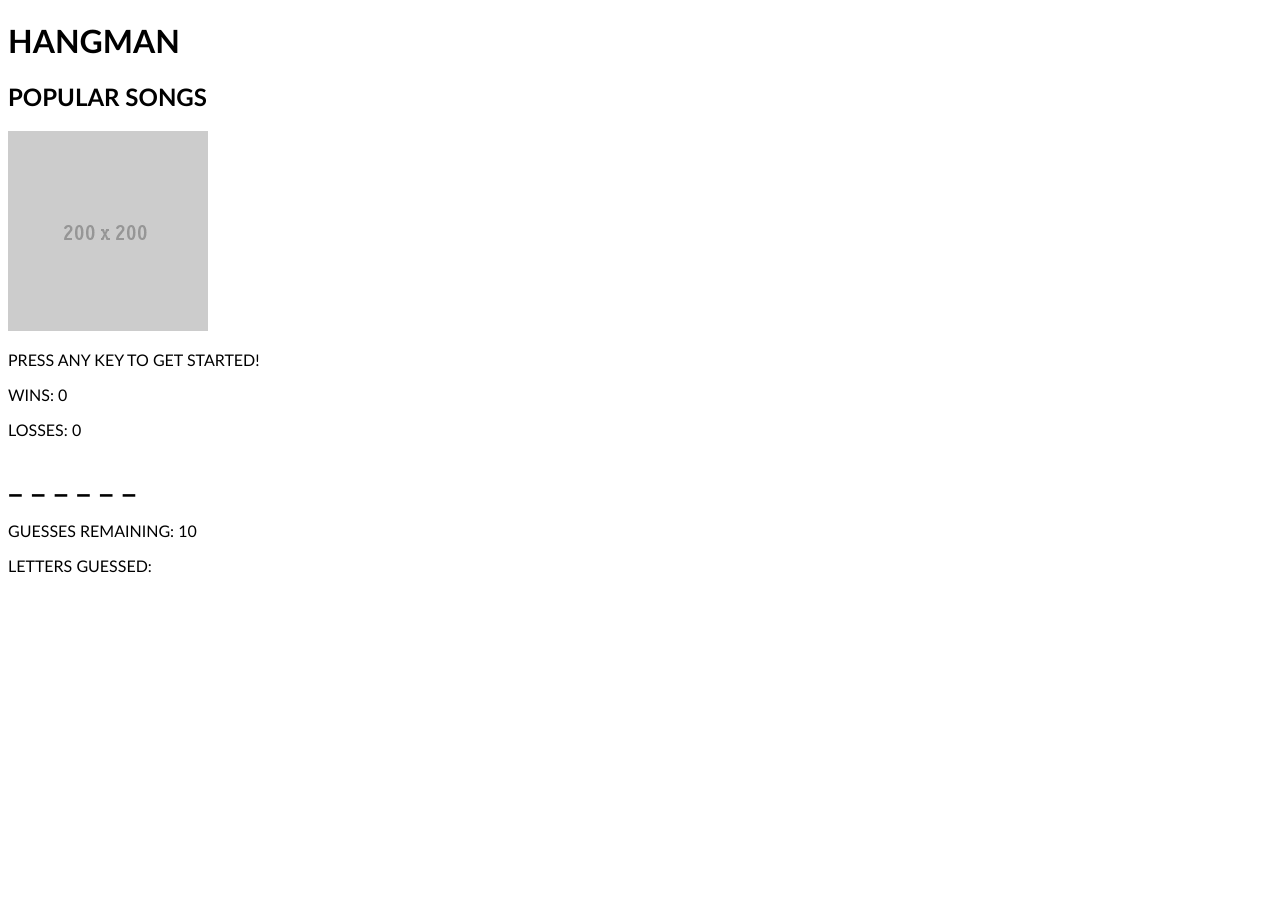
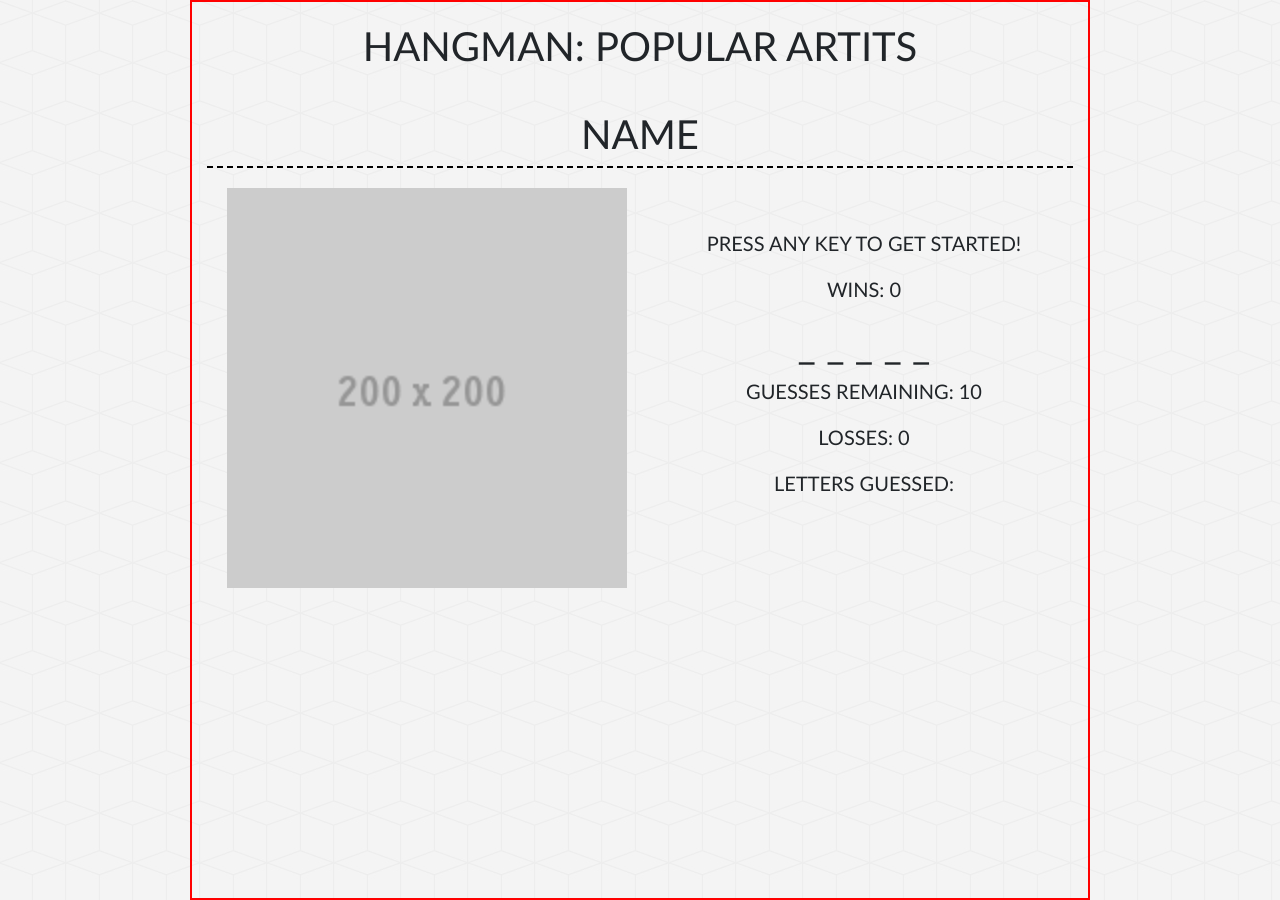
Before and after one commit to kevinperez1996/Word-Guess-Game, a plain HTML site: page index.html in a window 1280 px wide. Before the commit the page ends 800 px from the top, so only its background shows below. Drawn offline with nearby package versions, Linux system fonts and the light colour scheme.

Commit message:
messed around a bit with JS. began styling the page using bootstrap and my own css

```diff
--- a/assets/css/style.css
+++ b/assets/css/style.css
@@ -0,0 +1,35 @@
+body {
+    background-image: url(../images/cubes.png);
+    font-family: 'Trebuchet MS', 'Lucida Sans Unicode', 'Lucida Grande', 'Lucida Sans', Arial, sans-serif;
+    text-transform: uppercase;
+    width: 900px;
+    height: 900px;
+    border: solid red 2px;
+    margin: auto;
+}
+.title{
+    font-size: 50px;
+    text-align: center;
+}
+.songName{
+    font-size: 40px;
+    text-align: center;
+}
+.songImg{
+    margin-left: 20px;
+    margin-top: 20px;
+    height: 600px;
+}
+.game-text{
+
+    margin-top: 60px;
+    text-align: center;
+    font-size: 20px;
+}
+.row1{
+    margin-top: 20px;
+    margin-bottom: 40px;
+}
+.row2{
+    border-bottom: dashed 2px black;
+}
--- a/assets/javascript/game2.js
+++ /dev/null
@@ -1,97 +0,0 @@
-//create array of words
-var artist = ["drake", "chance", "jcole"];
-//Point Tracker
-var wins = 0;
-var losses = 0;
-var guesses = 10;
-
-function gameStart() {
-
-    //this displays the current scores on the page, before any changes are made.
-    document.getElementById("guess-count").innerHTML = guesses;
-    document.getElementById("win-count").innerHTML = wins;
-    document.getElementById("loss-count").innerHTML = losses;
-
-    //choose word randomly
-    var computerGuess = Math.floor(Math.random() * artist.length);
-    var computerChoice = artist[computerGuess];
-    var underScore = [];
-    var rightletter = [];
-    var wrongletter = [];
-    var lettersGuessed = [];
-    console.log(computerChoice);
-
-    //create underscores for length of word
-    var wordLength = (computerChoice.length);
-    console.log(wordLength);
-    function makeUnderscore() {
-        for (var i = 0; i < computerChoice.length; i++) {
-            underScore.push("_")
-        }
-        return underScore;
-    }
-    console.log(makeUnderscore());
-
-    //Adds underscores in begining of game
-    document.getElementById("underscores").innerHTML = underScore.join(" ");
-
-    //record user guess
-    document.onkeyup = function (event) {
-        var userInput = event.key;
-
-        //if the letter is in the word, we add the letter to "rightletter" array
-        if (computerChoice.indexOf(userInput) > -1) {
-            rightletter.push(userInput);
-
-            //replace underscore with correct letter
-            underScore[computerChoice.indexOf(userInput)] = userInput;
-
-            if (underScore.join("") === computerChoice && computerChoice === "drake") {
-                //document.getElementById("cover").src = "assets/images/Drake.jpg";
-                wins++;
-                document.getElementById("win-count").textContent = wins;
-            }
-            else if (underScore.join("") === computerChoice && computerChoice === "jcole") {
-                //document.getElementById("cover").src = "assets/images/Jcole.jpg";
-                wins++;
-                document.getElementById("win-count").textContent = wins;
-            }
-            else if (underScore.join("") === computerChoice && computerChoice === "Chance") {
-                //document.getElementById("cover").src = "assets/images/Chance.jpg";
-                wins++;
-                document.getElementById("win-count").textContent = wins;
-            }
-        }
-        //if the letter is not in the word we add it to the "wrong letter" array and we make sure we do not repeat used words
-        else if (computerChoice.indexOf(userInput) < 0 && wrongletter.indexOf(userInput) < 0) {
-            wrongletter.push(userInput);
-            lettersGuessed.push(userInput);
-            guesses--;
-            document.getElementById("guess-count").textContent = guesses;
-            document.getElementById("letters-count").textContent = lettersGuessed;
-
-            if (guesses === 0) {
-                losses++;
-                document.getElementById("loss-count").textContent = losses;
-            }
-
-
-        }
-        if (underScore.join("") === computerChoice) {
-           //alert("done");
-           function reset() {
-                document.getElementById("letters-count").innerHTML = "";
-                document.getElementById("guess-count").innerHTML = 10;
-
-            }
-           reset();
-        }
-
-        //makes sure we update underscores with appropriate letters
-        document.getElementById("underscores").innerHTML = underScore.join(" ");
-    }
-}
-gameStart();
- if (wins === 1){
-     gameStart();
- }
--- a/index.html
+++ b/index.html
@@ -1,44 +1,61 @@
-<!DOCTYPE html>
 <html lang="en">
 
 <head>
-    <meta charset="UTF-8">
-    <meta name="viewport" content="width=device-width, initial-scale=1.0">
-    <meta http-equiv="X-UA-Compatible" content="ie=edge">
-    <title>Document</title>
-    <!-- <script type="text/javascript" src="assets/javascript/game.js"></script> -->
-    <!-- <link rel="stylesheet" href="assets/css/reset.css"> -->
+    <!-- Required meta tags -->
+    <meta charset="utf-8">
+    <meta name="viewport" content="width=device-width, initial-scale=1, shrink-to-fit=no">
+
+    <!-- Bootstrap CSS -->
+    <link rel="stylesheet" href="https://stackpath.bootstrapcdn.com/bootstrap/4.3.1/css/bootstrap.min.css"
+        integrity="sha384-ggOyR0iXCbMQv3Xipma34MD+dH/1fQ784/j6cY/iJTQUOhcWr7x9JvoRxT2MZw1T" crossorigin="anonymous">
+    <link rel="stylesheet" href="assets/css/style.css">
+
+    <title>Hello, world!</title>
 </head>
 
 <body>
-    <style>
-        body {
-            font-family: 'Trebuchet MS', 'Lucida Sans Unicode', 'Lucida Grande', 'Lucida Sans', Arial, sans-serif;
-            text-transform: uppercase;
-        }
-    </style>
+    <div class="container">
+        <div class="row, row1">
+            <div class="col-md-12">
                 <div class="title">
-        <h1>HANGMAN</h1>
-        <h2>Popular Songs</h2>
+                    <h1>HANGMAN: Popular Artits</h1>
                 </div>
+            </div>
+        </div>
+        <div class="row, row2">
+                <div class="col-md-12">
+                    <div class="songName">
+                        <h1>NAME</h1>
+                    </div>
+                </div>
+            </div>
+        <div class="row">
+            <div class="col-md-6">
                 <div class="SongImg">
-        <img id="cover" src="assets/images/placehold.gif">
+                    <img id="cover" src="assets/images/placehold.gif" height= "400px" width= "400px">
 
                 </div>
-    <div class="game text">
+            </div>
+            <div class="col-md-6">
+                <div class="game-text">
                     <p>PRESS ANY KEY TO GET STARTED!</p>
                     <p>WINS: <span id="win-count"></span> </p>
-        <p>LOSSES: <span id="loss-count"></span> </p>
                     <h1 id="underscores"></h1>
                     <p>GUESSES REMAINING: <span id="guess-count"></span> </p>
+                    <p>LOSSES: <span id="loss-count"></span> </p>
                     <p>LETTERS GUESSED: <span id="letters-count"> </span></p>
 
+                </div>
+            </div>
         </div>
 
 
 
 
-    <script type="text/javascript" src="assets/javascript/game2.js"></script>
+
+    <script type="text/javascript" src="assets/javascript/game.js"></script>
+
+
 </body>
 
 </html>
```
Also changed, not shown: assets/images/cubes.png (added). Lines whose indentation alone changed are shown as unchanged.
